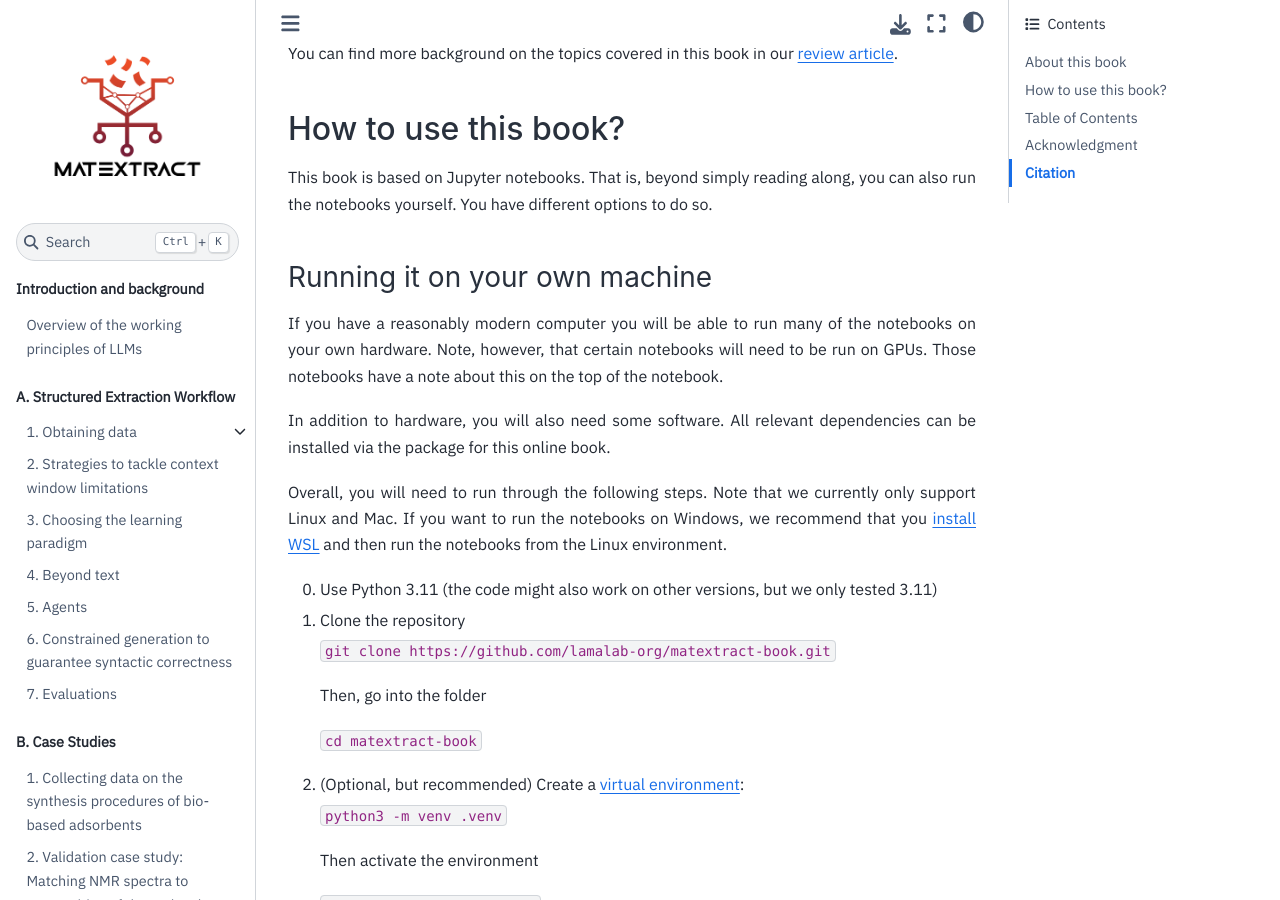
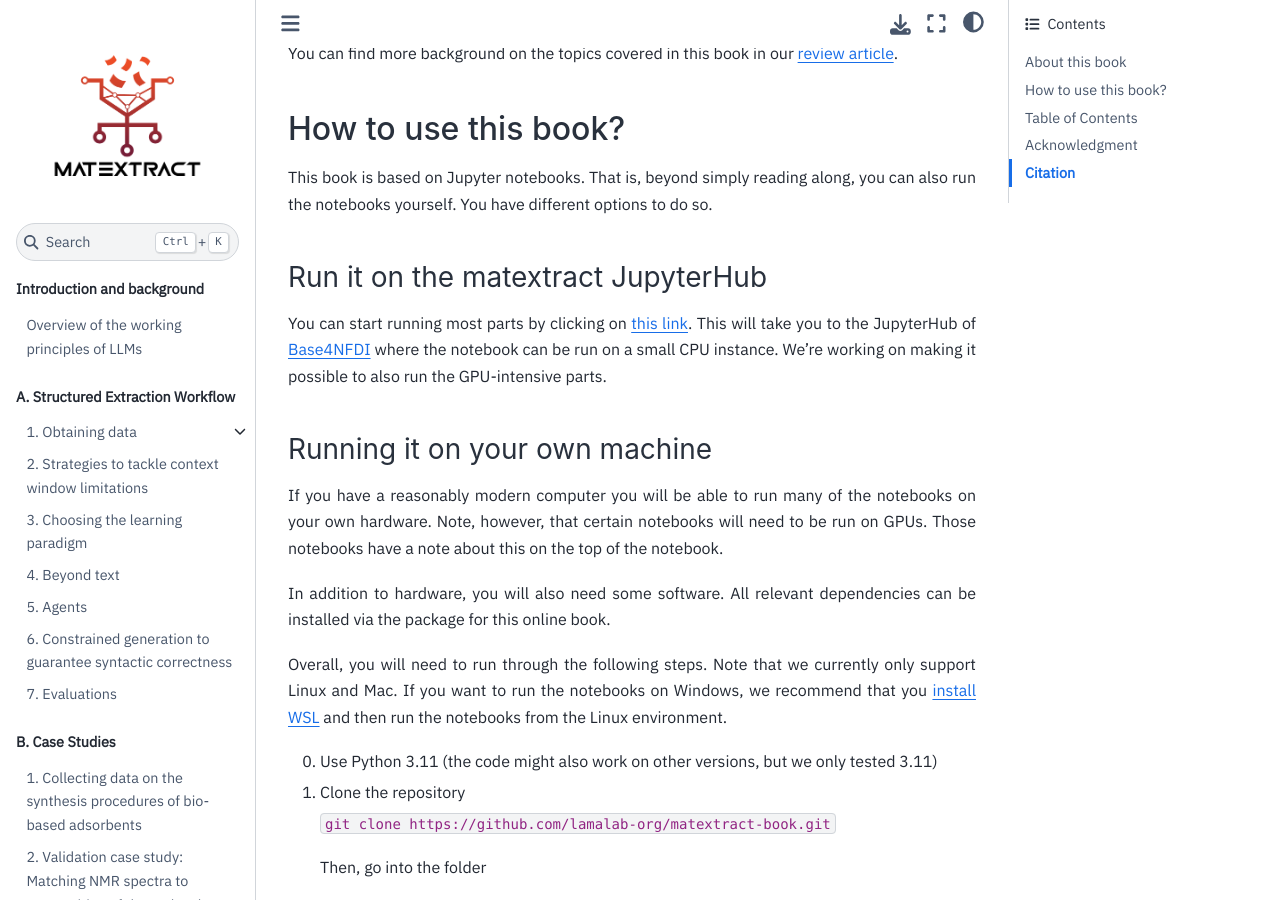
Before and after one commit to lamalab-org/matextract-book, a Jupyter Book: the page built from index.md, in a window 1280 px wide and 900 px high, scrolled down 365 px. Built offline with Jupyter Book 1.0.4 settings and Sphinx 7.4.7 and the Sphinx Book theme 1.1.4, drawn with Linux system fonts in a browser that asks for light colours; pages that are not in the unit, such as notebooks, are missing from menus; comment, search, counter and statistics services are not loaded.

Commit message:
docs: add link to JupyterHub

```diff
--- a/index.md
+++ b/index.md
@@ -5,12 +5,18 @@
 Structured data is at the heart of machine learning. LLMs offer a convenient way to generate structured data based on unstructured inputs.
 This book gives hands-on examples of the different steps in the extraction workflow using LLMs.
 
-You can find more background on the topics covered in this book in our [review article](https://arxiv.org/abs/2407.16867).
+You can find more background on the topics covered in this book in our [review article](https://pubs.rsc.org/en/content/articlelanding/2025/cs/d4cs00913d).
+
 
 ## How to use this book?
 
 This book is based on Jupyter notebooks. That is, beyond simply reading along, you can also run the notebooks yourself.
 You have different options to do so.
+
+### Run it on the matextract JupyterHub
+
+You can start running most parts by clicking on [this link](https://t1p.de/matextract-cpu).
+This will take you to the JupyterHub of [Base4NFDI](https://base4nfdi.de/) where the notebook can be run on a small CPU instance. We're working on making it possible to also run the GPU-intensive parts.
 
 ### Running it on your own machine
 
```
Also changed, not shown: README.md (+1 -1 lines).
